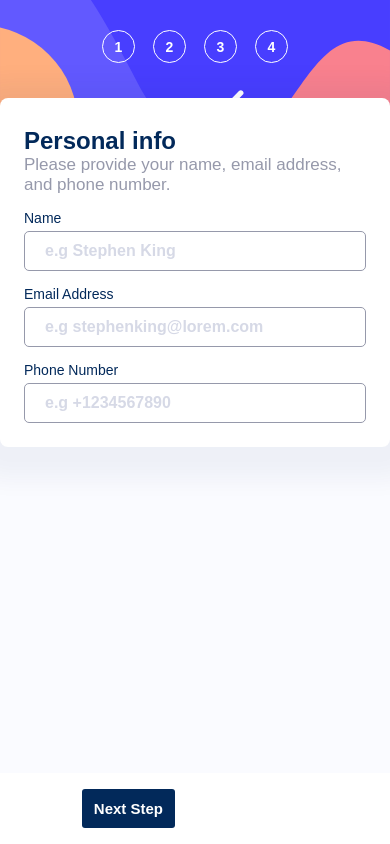
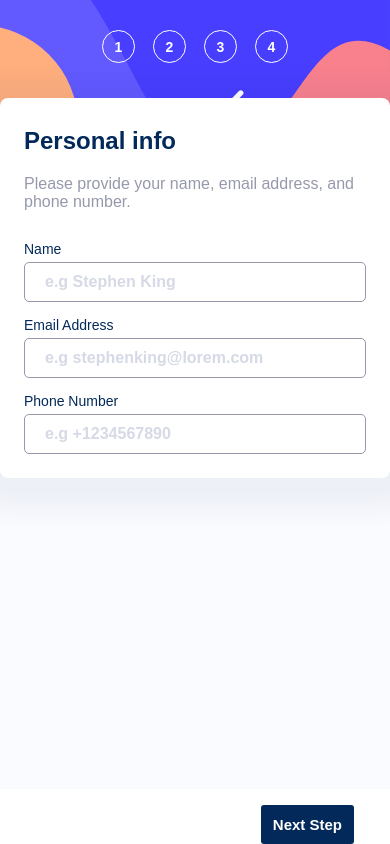
Before and after one commit to dwzm0/multistep-form, a React (Create React App) app: page / in a window 390 px wide. Built offline with nearby package versions, Linux system fonts and the light colour scheme.

Commit message:
full responsive layout with logic

```diff
--- a/src/components/Addons/Addons.tsx
+++ b/src/components/Addons/Addons.tsx
@@ -1,7 +1,7 @@
 /* eslint-disable @typescript-eslint/strict-boolean-expressions */
 /* eslint-disable @typescript-eslint/no-misused-promises */
 import React from 'react'
-import { MainContainer, Text, Heading, StyledSection, TextWrapper, Footer, ForwardButton, BackButton } from '../../globalStyle'
+import { FormWrapper, MainContainer, Text, Heading, StyledSection, TextWrapper, Footer, ForwardButton, BackButton } from '../../globalStyle'
 import { AddonTextWrapper, AddonLable, CheckMark, AddonPriceText, AddonsForm, AddonContainer, AddonSubheading, AddonText, CheckMarkInput } from './Addons.elements'
 
 import { useForm } from 'react-hook-form'
@@ -60,6 +60,8 @@ const Addons = ({ headerText, subText, addons }: AddonsFormPropsInt): JSX.Elemen
             </TextWrapper>
             <AddonsForm onSubmit={handleSubmit(saveData)}>
 
+            <FormWrapper>
+
                 <AddonContainer>
 
                     <CheckMarkInput {...register('plan_addon')} type='checkbox' value={JSON.stringify(addons.online_service)} id="online_service"/>
@@ -101,6 +103,8 @@ const Addons = ({ headerText, subText, addons }: AddonsFormPropsInt): JSX.Elemen
 
                 </AddonContainer>
 
+            </FormWrapper>
+
                 <Footer>
                     <Link to='/plan'>
                         <BackButton>Go Back</BackButton>
--- a/src/components/CheckOut/CheckOut.tsx
+++ b/src/components/CheckOut/CheckOut.tsx
@@ -1,6 +1,14 @@
+/* eslint-disable @typescript-eslint/restrict-plus-operands */
+/* eslint-disable @typescript-eslint/restrict-template-expressions */
+/* eslint-disable @typescript-eslint/strict-boolean-expressions */
+/* eslint-disable @typescript-eslint/no-misused-promises */
 import React from 'react'
-import { MainContainer, SubHeading, Text, Heading, StyledSection, TextWrapper, Footer, ForwardButton, BackButton } from '../../globalStyle'
-import { FourthFormContainer, ChoosenPlanContainer, SumContainer, FinalSumText } from './CheckOut.elements'
+import { FormWrapper, FlexRow, MainContainer, SubHeading, Text, Heading, StyledSection, TextWrapper, Footer, ForwardButton, BackButton } from '../../globalStyle'
+import { StyledHr, ChoosenPlanWrapper, CheckOutConfirmForm, ChoosenPlan, ChoosenPlanContainer, SumContainer, FinalSumText, SmText } from './CheckOut.elements'
+
+import { useForm } from 'react-hook-form'
+import { useNavigate, Link } from 'react-router-dom'
+import { useAppState } from '../../state'
 
 interface formFinalPropsInt {
   finalHeading: string
@@ -8,29 +16,83 @@ interface formFinalPropsInt {
 }
 
 const CheckOut = ({ finalHeading, finalText }: formFinalPropsInt): JSX.Element => {
+  const [state] = useAppState()
+  const { handleSubmit } = useForm({ defaultValues: state })
+  const navigate = useNavigate()
+
+  const parsedAddons = (state.plan_addon) ? state.plan_addon.map((addon: any) => JSON.parse(addon)) : 0
+
+  const getTotal = (): number => {
+    let sum
+    if (parsedAddons === 0) {
+      sum = state.yearPlan ? state.price.yearly : state.price.monthly
+    } else {
+      sum = state.yearPlan
+        ? state.price.yearly + parsedAddons.reduce((acc: any, curr: any) => acc + Number(curr.price.yearly), 0)
+        : state.price.monthly + parsedAddons.reduce((acc: any, curr: any) => acc + Number(curr.price.monthly), 0)
+    }
+    return sum
+  }
+
+  const saveData = (data: any): any => {
+    console.log(data)
+    navigate('/final')
+  }
   return (
     <>
       <MainContainer>
           <StyledSection>
+
               <TextWrapper>
                 <Heading>{finalHeading}</Heading>
                 <Text>{finalText}</Text>
               </TextWrapper>
-              <FourthFormContainer>
+
+              <CheckOutConfirmForm onSubmit={handleSubmit(saveData)}>
+                <FormWrapper>
                   <ChoosenPlanContainer>
-                    <SubHeading darkText={true}>Arcade (Yearly)</SubHeading>
-                    <Text>Change</Text>
+                    <FlexRow>
+
+                      <ChoosenPlanWrapper>
+                        <ChoosenPlan>
+                          <SubHeading darkText={true}>{state.plan_option}</SubHeading>
+                          <Link to='/addons'><Text>Change</Text></Link>
+                        </ChoosenPlan>
+                      </ChoosenPlanWrapper>
+                      <SubHeading darkText={true}>${state.yearPlan ? state.price.yearly : state.price.monthly}/yr</SubHeading>
+
+                    </FlexRow>
+
+                    <StyledHr />
+
+                      {parsedAddons !== 0
+                        ? parsedAddons.map((addon: any) => {
+                          return (
+                        <>
+                        <FlexRow>
+                          <SmText>{addon.title}</SmText>
+                          <SmText>+${state.yearPlan ? `${addon.price.yearly}` + '/mo' : `${addon.price.monthly}` + '/mo'}</SmText>
+                        </FlexRow>
+                        </>
+                          )
+                        })
+                        : null }
                      </ChoosenPlanContainer>
-                <SubHeading darkText={true}>$90/yr</SubHeading>
-              </FourthFormContainer>
                        <SumContainer>
                           <Text>Total(per year)</Text>
-                <FinalSumText>$120/yr</FinalSumText>
+                          <FinalSumText>${getTotal()}/yr</FinalSumText>
                       </SumContainer>
+                    </FormWrapper>
+
                   <Footer>
+                      <Link to='/addons'>
                         <BackButton>Go Back</BackButton>
-                    <ForwardButton>Next Step</ForwardButton>
+                      </Link>
+                        <ForwardButton>Confirm</ForwardButton>
                   </Footer>
+
+              </CheckOutConfirmForm>
+
           </StyledSection>
       </MainContainer>
     </>
--- a/src/components/Contact/Contact.elements.tsx
+++ b/src/components/Contact/Contact.elements.tsx
@@ -1,18 +1,29 @@
 import styled from 'styled-components'
+import { TextWrapper } from '../../globalStyle'
 
 export const ContactForm = styled.form`
   width: 100%;
   height: 100%;
   display: flex;
   flex-direction: column;
-  justify-content: center;
-  align-items: flex-start;
-  padding-top: 22px;
-  padding-bottom: 100px;
+
+  :nth-child(3) {
+    padding-top: 10px;
+  }
+
+  :nth-child(5) {
+    padding-top: 10px;
+  }
 
   @media screen and (max-width: 770px) {
-    padding: 0px;
+    :nth-child(3) {
+      padding-top: 0px;
+    }
+    :nth-child(5) {
+      padding-top: 0px;
+    }
   }
+
 `
 interface InputProps {
   readonly redBorder: boolean
@@ -73,3 +84,11 @@ export const ContactFormLabel = styled.label`
   }
   }
 `
+
+export const ContactTextWrapper = styled(TextWrapper)`
+  margin-bottom: 30px;
+
+  @media screen and (max-width: 770px) {
+    margin-bottom: 15px;
+  }
+`
--- a/src/components/Contact/Contact.tsx
+++ b/src/components/Contact/Contact.tsx
@@ -5,8 +5,8 @@ import { useForm } from 'react-hook-form'
 import { useNavigate } from 'react-router-dom'
 import { useAppState } from '../../state'
 
-import { MainContainer, Heading, Text, StyledSection, Footer, ForwardButton } from '../../globalStyle'
-import { ContactForm, ContactInput, ContactFormLabel, LabelContainer, LabelError } from './Contact.elements'
+import { MainContainer, Heading, Text, StyledSection, Footer, ForwardButton, FormWrapper } from '../../globalStyle'
+import { ContactForm, ContactInput, ContactTextWrapper, ContactFormLabel, LabelContainer, LabelError } from './Contact.elements'
 
 interface Props {
   redBorder: boolean
@@ -31,9 +31,12 @@ const Contact = ({ redBorder }: Props): JSX.Element => {
     <>
       <MainContainer>
          <StyledSection>
-            <Heading>Personal info</Heading>
-            <Text>Please provide your name, email address, and phone number.</Text>
+            <ContactTextWrapper>
+              <Heading>Personal info</Heading>
+              <Text>Please provide your name, email address, and phone number.</Text>
+            </ContactTextWrapper>
             <ContactForm onSubmit={handleSubmit(saveData)}>
+                  <FormWrapper>
                     <LabelContainer>
                       <ContactFormLabel>Name</ContactFormLabel>
                       {<LabelError>{errors?.name?.message?.toString()}</LabelError>}
@@ -61,6 +64,7 @@ const Contact = ({ redBorder }: Props): JSX.Element => {
                     redBorder={((errors?.number) != null)}
                     placeholder='e.g +1234567890'
                     {...register('number', { required: 'Number is required' })}/>
+                  </FormWrapper>
 
                     <Footer>
                       <ForwardButton>Next Step</ForwardButton>
--- a/src/components/Final/Final.elements.tsx
+++ b/src/components/Final/Final.elements.tsx
@@ -2,9 +2,16 @@ import styled from 'styled-components'
 import { StyledSection, TextWrapper } from '../../globalStyle'
 
 export const StyledSectionFinal = styled(StyledSection)`
+    width: 442px;
     height: 100%;
     justify-content: center;
     align-items: center;
+
+    @media screen and (max-width: 770px) {
+        width: 100%;
+        gap: 10px
+    }
+
 `
 export const TextWrapperFinal = styled(TextWrapper)`
     align-items: center;
--- a/src/components/Plan/Plan.tsx
+++ b/src/components/Plan/Plan.tsx
@@ -2,7 +2,7 @@
 /* eslint-disable @typescript-eslint/no-misused-promises */
 /* eslint-disable @typescript-eslint/no-unused-vars */
 import React, { useState } from 'react'
-import { MainContainer, SubHeading, Heading, Text, StyledSection, TextWrapper, Footer, ForwardButton, BackButton } from '../../globalStyle'
+import { MainContainer, SubHeading, Heading, Text, StyledSection, TextWrapper, Footer, ForwardButton, BackButton, FormWrapper } from '../../globalStyle'
 import { TogglerText, ExtraText, PlanFormContainer, PlanInput, PlanForm, PlanLable, LogoContainer, Logo, PlanTextWrapper, PriceText, YearPlanTogglerContainer, YearPlanTogglerLabel, YearPlanTogglerInput, YearPlanTogglerSpan } from './Plan.elements'
 
 import { useForm } from 'react-hook-form'
@@ -71,6 +71,7 @@ const Plan = ({ togglerMonth, togglerYear, headerText, subText, darkText, arcade
             </TextWrapper>
 
             <PlanForm onSubmit={handleSubmit(saveData)}>
+              <FormWrapper>
                <PlanFormContainer>
                 <PlanInput {...register('plan_option')} type="radio" value={plans.arcade.title} id="arcade"/>
                 <PlanLable htmlFor='arcade'>
@@ -125,6 +126,7 @@ const Plan = ({ togglerMonth, togglerYear, headerText, subText, darkText, arcade
                         </YearPlanTogglerLabel>
                     <TogglerText toggleColor={yearPlan}>{togglerYear}</TogglerText>
                   </YearPlanTogglerContainer>
+                  </FormWrapper>
 
                   <Footer>
                       <Link to='/'>
--- a/src/globalStyle.tsx
+++ b/src/globalStyle.tsx
@@ -30,7 +30,9 @@ export const MainContainer = styled.main`
    display: flex;
    flex-direction: column;
    gap: 5px;
-   padding: 30px 80px 30px 100px;
+   padding-top: 30px;
+   padding-left: 100px;
+   padding-right: 80px;
    max-width: 650px;
 
    @media screen and (max-width: 770px) {
@@ -61,11 +63,15 @@ export const PanelContainer = styled.div`
 `
 export const StyledSection = styled.section`
     width: 100%;
+    height: 100%;
     display: flex;
     flex-direction: column;
     justify-content: center;
 `
-
+export const FormWrapper = styled.div`
+    width: 100%;
+    flex-grow: 1;
+`
 export const TextWrapper = styled.div`
     width: 100%;
     display: flex;
@@ -101,18 +107,20 @@ export const SubHeading = styled.h2<TextProps>`
 export const Text = styled.p`
   font-weight: 400;
   color: var(--cool-gray);
-
-  @media screen and (max-width: 770px) {
-    font-size: 17px;
-  }
+  font-size: 16px;
 
 `
 
 export const Footer = styled.div`
       display: grid;
+      width: 100%;
       position:relative;
       grid-template-columns: 1fr 1fr;
-      padding: 0;
+      left: auto;
+      right: auto;
+      bottom: auto;
+      padding-bottom: 10px;
+
       z-index: 20;
 
     @media screen and (max-width: 770px) {
@@ -122,8 +130,25 @@ export const Footer = styled.div`
         bottom: 0;
         left: 0;
         right: 0;
+        padding-bottom: 0px;
+
   }
 `
+export const FlexRow = styled.div`
+  width: 100%;
+  display: flex;
+  flex-direction: row;
+  justify-content: space-between;
+  align-items: center;
+`
+/* export const FlexCol = styled.div`
+  width: 100%;
+
+  display: flex;
+  flex-direction: column;
+  justify-content: space-between;
+  align-items: center;
+` */
 
 const Button = styled.button`
   font-weight: 700;
@@ -153,6 +178,7 @@ export const BackButton = styled(Button)`
 export const ForwardButton = styled(Button)`
   background-color: var(--marine-blue);
   color: var(--white);
+  grid-column: 2 / 3;
   justify-self: flex-end;
 
   &:hover {
```
Also changed, not shown: src/components/Addons/Addons.elements.tsx (+4 -7 lines), src/components/CheckOut/CheckOut.elements.tsx (+32 -17 lines), src/components/Plan/Plan.elements.tsx (+2 -10 lines). Lines whose indentation alone changed are shown as unchanged.
